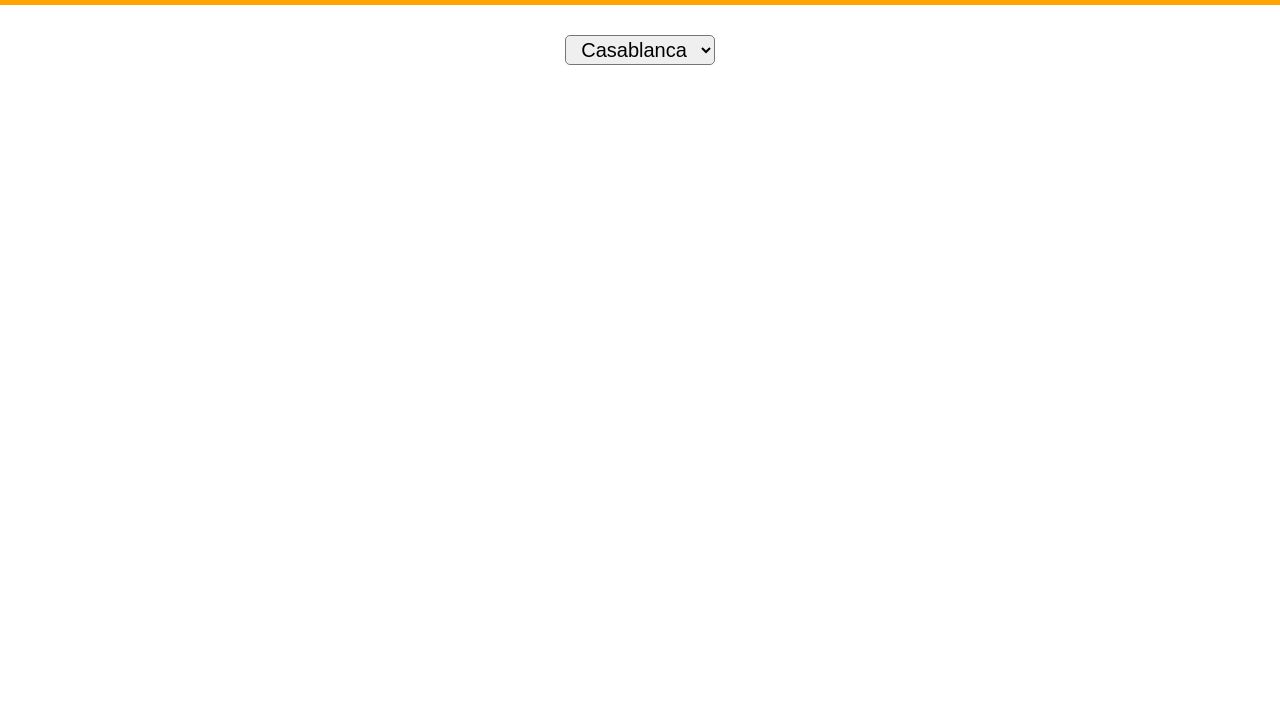
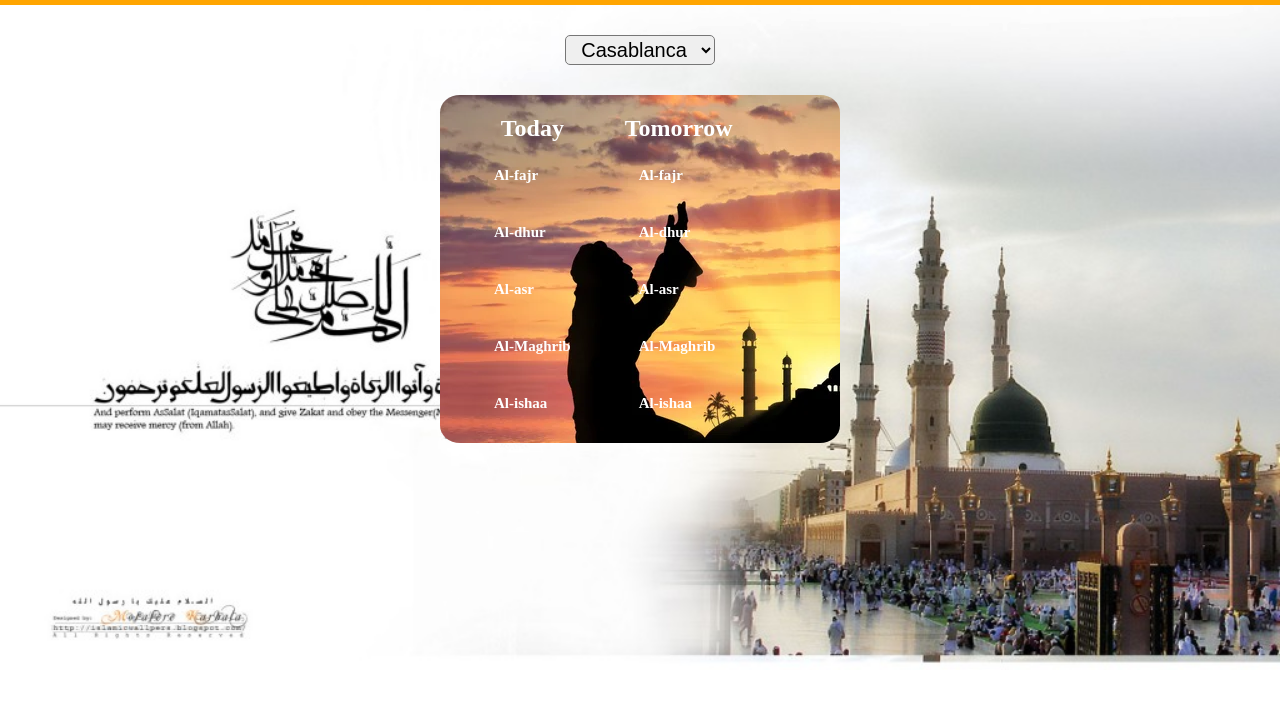
Before and after one commit to Hussin22/Salat_Times, a plain HTML site: page index.html in a window 1280 px wide. Shown: the part 50-752 px from the top of the page. Drawn offline with Linux system fonts and the light colour scheme; the site is published under a folder, as on GitHub Pages, so addresses that start at the root find nothing; no server answers.

Commit message:
Update style.css

```diff
--- a/Css/style.css
+++ b/Css/style.css
@@ -1,7 +1,7 @@
 body{
   margin: 0;
   padding: 0;
-  background-image: url("/Imgs/Bg.jpg");
+  background-image: url("../Imgs/Bg.jpg");
   background-repeat: no-repeat;
   background-size: cover;
   backdrop-filter: opacity(1%);
@@ -40,7 +40,7 @@ margin: 30px auto;
   display: flex;
   margin: 30px auto;
 
-  background-image: url("/Imgs/pray.jpg");
+  background-image: url("../Imgs/pray.jpg");
   background-repeat: no-repeat;
   color: white;
   border-radius: 5%;
```
